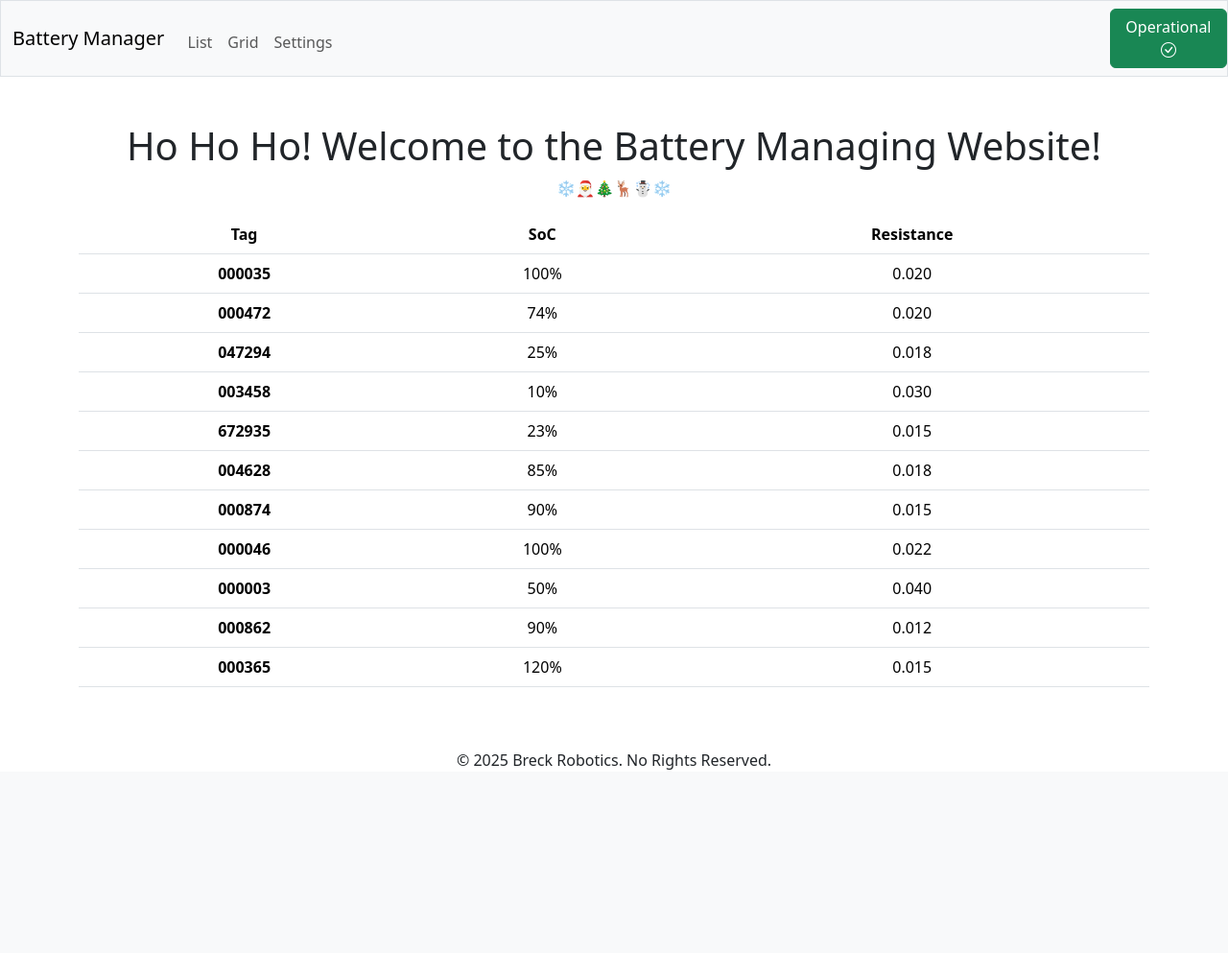
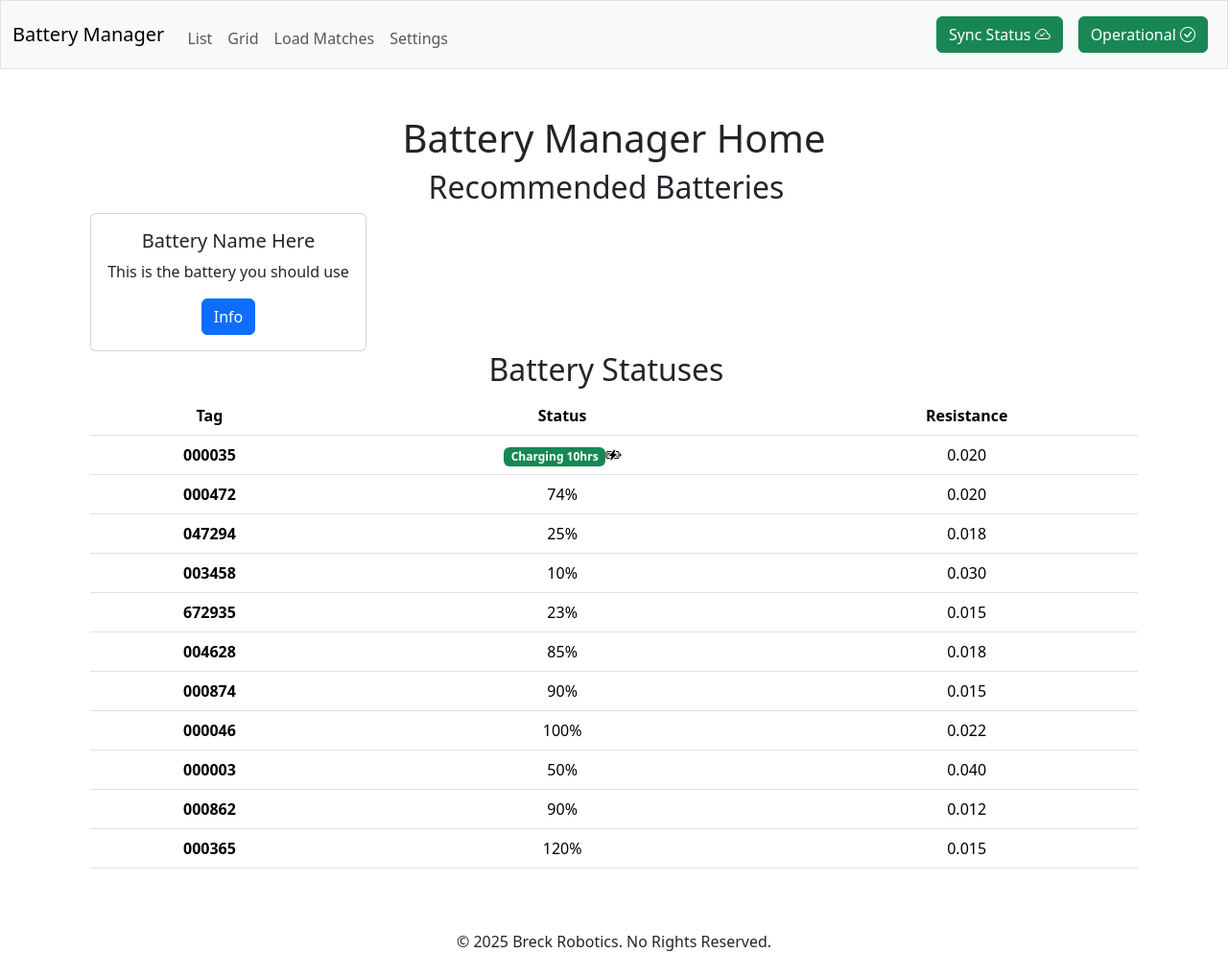
Before and after one commit to ToothbrushB/Battery-Manager, a Flask app: page / in a window 1280 px wide. Shown: the whole page at 96% size. Before the commit the page ends 802 px from the top, so only its background shows below. Run offline with Flask 3, Linux system fonts and the light colour scheme; some libraries are stand-ins or nearby versions.

Commit message:
sync and api boilerplate

```diff
--- a/app.py
+++ b/app.py
@@ -5,40 +5,19 @@ from flask import Flask, flash, redirect, render_template, request, session
 from flask_session import Session
 from werkzeug.security import check_password_hash, generate_password_hash
 
-from helpers import apology
+from helpers import snipe_it_get, snipe_it_post
+from api import api
 
 # Configure application
 app = Flask(__name__)
+app.register_blueprint(api)
 
 dotenv_file = dotenv.find_dotenv()
 dotenv.load_dotenv(dotenv_file)
 app.secret_key = os.getenv("FLASK_SECRET_KEY")
 
 
-@app.after_request
-def after_request(response):
-    """Ensure responses aren't cached"""
-    response.headers["Cache-Control"] = "no-cache, no-store, must-revalidate"
-    response.headers["Expires"] = 0
-    response.headers["Pragma"] = "no-cache"
-    return response
-
-@app.context_processor
-def inject_status():
-    return {"status": {"name": "Operational", "positive": True, "icon": "check-circle"}}
-
-@app.route("/")
-def index():
-    return render_template("index.html")
-
-@app.route("/list_view", methods=["GET"])
-def list_view():
-    return render_template("list_view.html")
-
-
-@app.route("/settings", methods=["GET", "POST"])
-def settings():
-    config = [
+config = [
         {
             "legend": "Snipe-IT Settings",
             "settings": [
@@ -47,7 +26,7 @@ def settings():
                     "name": "snipe-url",
                     "label": "Snipe-IT URL",
                     "type": "text",
-                    "value": "https://assets.yourorghere.org/api/v1/",
+                    "value": "placeholder-url-here",
                 },
                 {
                     "id": "snipe-api-key",
@@ -66,7 +45,7 @@ def settings():
                     "name": "tba-url",
                     "label": "TBA URL",
                     "type": "text",
-                    "value": "https://www.thebluealliance.com/api/v3",
+                    "value": "placeholder-url-here",
                 },
                 {
                     "id": "tba-api-key",
@@ -78,8 +57,58 @@ def settings():
             ]
         }
     ]
+
+def load_settings():
+    for section in config:
+        for setting in section["settings"]:
+            setting["value"] = os.getenv(setting["id"].upper().replace("-", "_"))
+load_settings()
+
+@app.after_request
+def after_request(response):
+    """Ensure responses aren't cached"""
+    response.headers["Cache-Control"] = "no-cache, no-store, must-revalidate"
+    response.headers["Expires"] = 0
+    response.headers["Pragma"] = "no-cache"
+    return response
+
+@app.context_processor
+def inject_status():
+    return {"status": {"name": "Operational", "positive": True, "icon": "check-circle", "network": "Online", "sync": {"name": "Sync Status", "status": "Ok", "icon": "cloud-check", "last_sync": "2024-06-01T12:00:00Z"}}}
+
+@app.route("/")
+def index():
+    return render_template("index.html")
+
+@app.route("/list_view", methods=["GET"])
+def list_view():
+    (status, resp) = snipe_it_get("/hardware", os.getenv("SNIPE_API_KEY"), os.getenv("SNIPE_URL"))
+    if status != 200:
+        flash("Error fetching data from Snipe-IT: {}".format(resp), "error")
+
+    # filter responses based on model id for batteries only
+    batteries = [item for item in resp['rows'] if item['model']['id'] == 1]
+    return render_template("list_view.html", batteries=batteries)
+
+
+@app.route("/settings", methods=["GET", "POST"])
+def settings():
+
+    if request.method == "POST":
+        for section in config:
+            for setting in section["settings"]:
+                new_value = request.form.get(setting["name"])
+                if new_value:
+                    os.environ[setting["id"].upper().replace("-", "_")] = new_value
+                    dotenv.set_key(dotenv_file, setting["id"].upper().replace("-", "_"), new_value)
+                    setting["value"] = new_value
+        flash("Settings updated successfully!", "success")
+        return redirect("/settings")
     return render_template("settings.html", config=config)
 
+@app.route("/load_matches", methods=["GET"])
+def load_matches():
+    return render_template("load_matches.html")
 
 @app.route("/grid_view", methods=["GET"])
 def grid_view():
--- /dev/null
+++ b/static/sync.js
@@ -0,0 +1,65 @@
+function showToast(message, type = 'info') {
+    const toastContainer = document.querySelector('.toast-container') || createToastContainer();
+
+    const toast = document.createElement('div');
+    toast.className = 'toast show';
+    toast.setAttribute('role', 'alert');
+    toast.setAttribute('aria-live', 'assertive');
+    toast.setAttribute('aria-atomic', 'true');
+
+    const bgColor = type === 'success' ? 'bg-success' : type === 'error' ? 'bg-danger' : 'bg-info';
+
+    toast.innerHTML = `
+        <div class="toast-header ${bgColor} text-white">
+            <strong class="me-auto">${type.charAt(0).toUpperCase() + type.slice(1)}</strong>
+            <button type="button" class="btn-close btn-close-white" data-bs-dismiss="toast" aria-label="Close"></button>
+        </div>
+        <div class="toast-body">
+            ${message}
+        </div>
+    `;
+
+    toastContainer.appendChild(toast);
+
+    // Auto-dismiss after 5 seconds
+    setTimeout(() => {
+        toast.remove();
+    }, 5000);
+}
+
+function createToastContainer() {
+    const container = document.createElement('div');
+    container.className = 'toast-container position-fixed top-0 end-0 p-3';
+    document.body.appendChild(container);
+    return container;
+}
+
+document.addEventListener('DOMContentLoaded', function () {
+    const startSyncButton = document.getElementById('startSyncButton');
+
+    if (startSyncButton) {
+        startSyncButton.addEventListener('click', function () {
+            startSyncButton.disabled = true;
+            startSyncButton.querySelector('.spinner-border').classList.remove('d-none');
+
+            fetch('/api/sync', {
+                method: 'POST',
+                headers: {
+                    'Content-Type': 'application/json'
+                }
+            })
+            .then(response => response.json())
+            .then(data => {
+                showToast(data.message, 'success');
+            })
+            .catch(error => {
+                console.error('Error:', error);
+                showToast('An error occurred while starting the sync.', 'error');
+            })
+            .finally(() => {
+                startSyncButton.disabled = false;
+                startSyncButton.querySelector('.spinner-border').classList.add('d-none');
+            });
+        });
+    }
+});
--- a/templates/index.html
+++ b/templates/index.html
@@ -6,19 +6,29 @@ Home
 
 {% block main %}
 <div>
-    <h1>Ho Ho Ho! Welcome to the Battery Managing Website!</h1>
-        <p>❄️🎅🎄🦌☃️❄️</p>
+    <h1>Battery Manager Home</h1>
 
-        <div class="d-flex">
+    <div class="container">
+        <h2 class="me-3">Recommended Batteries</h2>
+        <div class="card" style="width: 18rem;">
+            <div class="card-body">
+                <h5 class="card-title">Battery Name Here</h5>
+                <p class="card-text">This is the battery you should use</p>
+                <button class="btn btn-primary" data-bs-toggle="modal" data-bs-target="#batteryModal">Info</button>
+            </div>
+        </div>
+    </div>
+    <div class="container">
+        <h2 class="me-3">Battery Statuses</h2>
         <table class="table">
             <thead>
                 <th scope="col">Tag</th>
-                    <th scope="col">SoC</th>
+                <th scope="col">Status</th>
                 <th scope="col">Resistance</th>
             </thead>
             <tr>
                 <th scope="row">000035</th>
-                    <td>100%</td>
+                <td><span class="badge text-bg-success">Charging 10hrs</span><i class="bi bi-battery-charging"></i></td>
                 <td>0.020</td>
             </tr>
             <tr>
--- a/templates/layout.html
+++ b/templates/layout.html
@@ -15,6 +15,15 @@
     <link href="/static/styles.css" rel="stylesheet">
     <link rel="stylesheet" href="https://cdn.jsdelivr.net/npm/bootstrap-icons@1.13.1/font/bootstrap-icons.min.css">
     <script src="https://unpkg.com/feather-icons"></script>
+    <script src="https://cdn.jsdelivr.net/npm/chart.js"></script>
+    <script src="https://cdn.jsdelivr.net/npm/@popperjs/core@2.11.8/dist/umd/popper.min.js"></script>
+    <script src="/static/sync.js"></script>
+    <script>
+        document.addEventListener('DOMContentLoaded', function () {
+            const tooltipTriggerList = document.querySelectorAll('[data-bs-toggle="tooltip"]')
+            const tooltipList = [...tooltipTriggerList].map(tooltipTriggerEl => new bootstrap.Tooltip(tooltipTriggerEl))
+        });
+    </script>
     <title>Battery Manager: {% block title %}{% endblock %}</title>
 
 </head>
@@ -30,14 +39,32 @@
             </button>
             <div class="collapse navbar-collapse" id="navbar">
                 <ul class="navbar-nav me-auto mt-2">
-                    <li class="nav-item"><a class="nav-link" href="/list_view">List</a></li>
-                    <li class="nav-item"><a class="nav-link" href="/grid_view">Grid</a></li>
-                    <li class="nav-item"><a class="nav-link" href="/settings">Settings</a></li>
+                    <li class="nav-item">
+                        <a class="nav-link {% if request.endpoint == 'list_view' %}active{% endif %}"
+                            href="{{ url_for('list_view') }}">List</a>
+                    </li>
+                    <li class="nav-item">
+                        <a class="nav-link {% if request.endpoint == 'grid_view' %}active{% endif %}"
+                            href="{{ url_for('grid_view') }}">Grid</a>
+                    </li>
+                    <li class="nav-item">
+                        <a class="nav-link {% if request.endpoint == 'load_matches' %}active{% endif %}"
+                            href="{{ url_for('load_matches') }}">Load Matches</a>
+                    </li>
+                    <li class="nav-item">
+                        <a class="nav-link {% if request.endpoint == 'settings' %}active{% endif %}"
+                            href="{{ url_for('settings') }}">Settings</a>
+                    </li>
                 </ul>
             </div>
         </div>
-        <div>
-            <button class="btn {% if status.positive %}btn-success{% else %}btn-danger{% endif %}" data-bs-toggle="modal" data-bs-target="#exampleModal">{{ status.name }}
+        <div class="container justify-content-end">
+            <button class="btn m-2 {% if status.sync.status == 'Ok' %}btn-success{% else %}btn-danger{% endif %}" data-bs-toggle="modal"data-bs-target="#syncModal" data-bs-toggle="tooltip" data-bs-placement="top" title="Last Sync: {{ status.sync.last_sync }}">
+                {{ status.sync.name }}
+                <span><i class="bi bi-{{ status.sync.icon }}"></i></span>
+            </button>
+            <button class="btn m-2 {% if status.positive %}btn-success{% else %}btn-danger{% endif %}"
+                data-bs-toggle="modal" data-bs-target="#statusModal">{{ status.name }}
                 <span><i class="bi bi-{{ status.icon }}"></i></span>
             </button>
         </div>
@@ -48,8 +75,8 @@
             {% with messages = get_flashed_messages(with_categories=true) %}
             {% if messages %}
             {% for category, message in messages %}
-            <div class="alert mb-0 text-center {% if category == 'message' %}alert-info{% elif category == 'error' %}alert-danger{% else %}alert-secondary{% endif %}"
-                role="alert">{{ message }}</div>
+            <div class="alert mb-0 text-center {% if category == 'message' %}alert-info{% elif category == 'error' %}alert-danger{% elif category == 'success' %}alert-success{% else %}alert-secondary{% endif %}"
+                role="alert">{{ message | e }}</div>
             {% endfor %}
             {% endif %}
             {% endwith %}
@@ -57,29 +84,15 @@
         {% endif %}
     </header>
 
-    <div class="modal fade" id="exampleModal" tabindex="-1" aria-labelledby="exampleModalLabel" aria-hidden="true">
-        <div class="modal-dialog">
-            <div class="modal-content">
-                <div class="modal-header">
-                    <h5 class="modal-title">Status</h5>
-                    <button type="button" class="btn-close" data-bs-dismiss="modal" aria-label="Close"></button>
-                </div>
-                <div class="modal-body">
-                    <p>Network<i data-feather="bar-chart"></i></p>
-                </div>
-                <div class="modal-footer">
-                    <button type="button" class="btn btn-secondary" data-bs-dismiss="modal">Close</button>
-                </div>
-            </div>
-        </div>
-    </div>
+
+    {% include 'modals.html' %}
 
     <main class="container py-5 text-center">
         {% block main %}{% endblock %}
     </main>
     <footer class="d-flex justify-content-center">© 2025 Breck Robotics. No Rights Reserved.</footer>
     <script>
-      feather.replace();
+        feather.replace();
     </script>
 </body>
 
--- /dev/null
+++ b/templates/modals.html
@@ -0,0 +1,103 @@
+<div class="modal fade" id="statusModal" tabindex="-1" aria-hidden="true">
+    <div class="modal-dialog">
+        <div class="modal-content">
+            <div class="modal-header">
+                <h5 class="modal-title">Status</h5>
+                <button type="button" class="btn-close" data-bs-dismiss="modal" aria-label="Close"></button>
+            </div>
+            <div class="modal-body">
+                <p>Network<i data-feather="bar-chart"></i></p>
+            </div>
+            <div class="modal-footer">
+                <button type="button" class="btn btn-secondary" data-bs-dismiss="modal">Close</button>
+            </div>
+        </div>
+    </div>
+</div>
+
+<div class="modal fade" id="syncModal" tabindex="-1" aria-hidden="true">
+    <div class="modal-dialog">
+        <div class="modal-content">
+            <div class="modal-header">
+                <h5 class="modal-title">Sync</h5>
+                <button type="button" class="btn-close" data-bs-dismiss="modal" aria-label="Close"></button>
+            </div>
+            <div class="modal-body">
+                <p>Sync Status: {{ status.sync.status }} <i class="bi bi-{{ status.sync.icon }}"></i></p>
+                <p>Last Sync: {{ status.sync.last_sync }}</p>
+                <button type="button" class="btn btn-primary" id="startSyncButton">
+                    <span class="d-none spinner-border spinner-border-sm" aria-hidden="true"></span>
+                    Start Sync
+                </button>
+            </div>
+            <div class="modal-footer">
+                <button type="button" class="btn btn-secondary" data-bs-dismiss="modal">Close</button>
+            </div>
+        </div>
+    </div>
+</div>
+<div class="modal fade" id="batteryModal" tabindex="-1" aria-hidden="true">
+    <div class="modal-dialog">
+        <div class="modal-content">
+            <div class="modal-header">
+                <h5 class="modal-title">Info</h5>
+                <button type="button" class="btn-close" data-bs-dismiss="modal" aria-label="Close"></button>
+            </div>
+            <div class="modal-body">
+                <p>This battery sucks!</p>
+                <table>
+                    <tr>
+                        <td>Tag</td>
+                        <td>000035</td>
+                    </tr>
+                    <tr>
+                        <td>Status</td>
+                        <td>Charging 10hrs</td>
+                    </tr>
+                    <tr>
+                        <td>Resistance</td>
+                        <td>0.020</td>
+                    </tr>
+                    <tr>
+                        <td>Last Tested</td>
+                        <td>2024-06-01 12:34:56</td>
+                    </tr>
+                    <tr>
+                        <td>Cycles</td>
+                        <td>150</td>
+                    </tr>
+                    <tr>
+                        <td>Purchase Date</td>
+                        <td>2023-01-15</td>
+                    </tr>
+                </table>
+                <canvas id="batteryModalChart"></canvas>
+                <script>
+                    const ctx = document.getElementById('batteryModalChart');
+
+                    new Chart(ctx, {
+                        type: 'bar',
+                        data: {
+                            labels: ['Red', 'Blue', 'Yellow', 'Green', 'Purple', 'Orange'],
+                            datasets: [{
+                                label: '# of Votes',
+                                data: [12, 19, 3, 5, 2, 3],
+                                borderWidth: 1
+                            }]
+                        },
+                        options: {
+                            scales: {
+                                y: {
+                                    beginAtZero: true
+                                }
+                            }
+                        }
+                    });
+                </script>
+            </div>
+            <div class="modal-footer">
+                <button type="button" class="btn btn-secondary" data-bs-dismiss="modal">Close</button>
+            </div>
+        </div>
+    </div>
+</div>
```
Also changed, not shown: api.py (added, +21 -0 lines), helpers.py (+18 -0 lines), templates/list_view.html (+18 -1 lines), templates/load_matches.html (added, +16 -0 lines), templates/settings.html (+5 -5 lines). Lines whose indentation alone changed are shown as unchanged.
